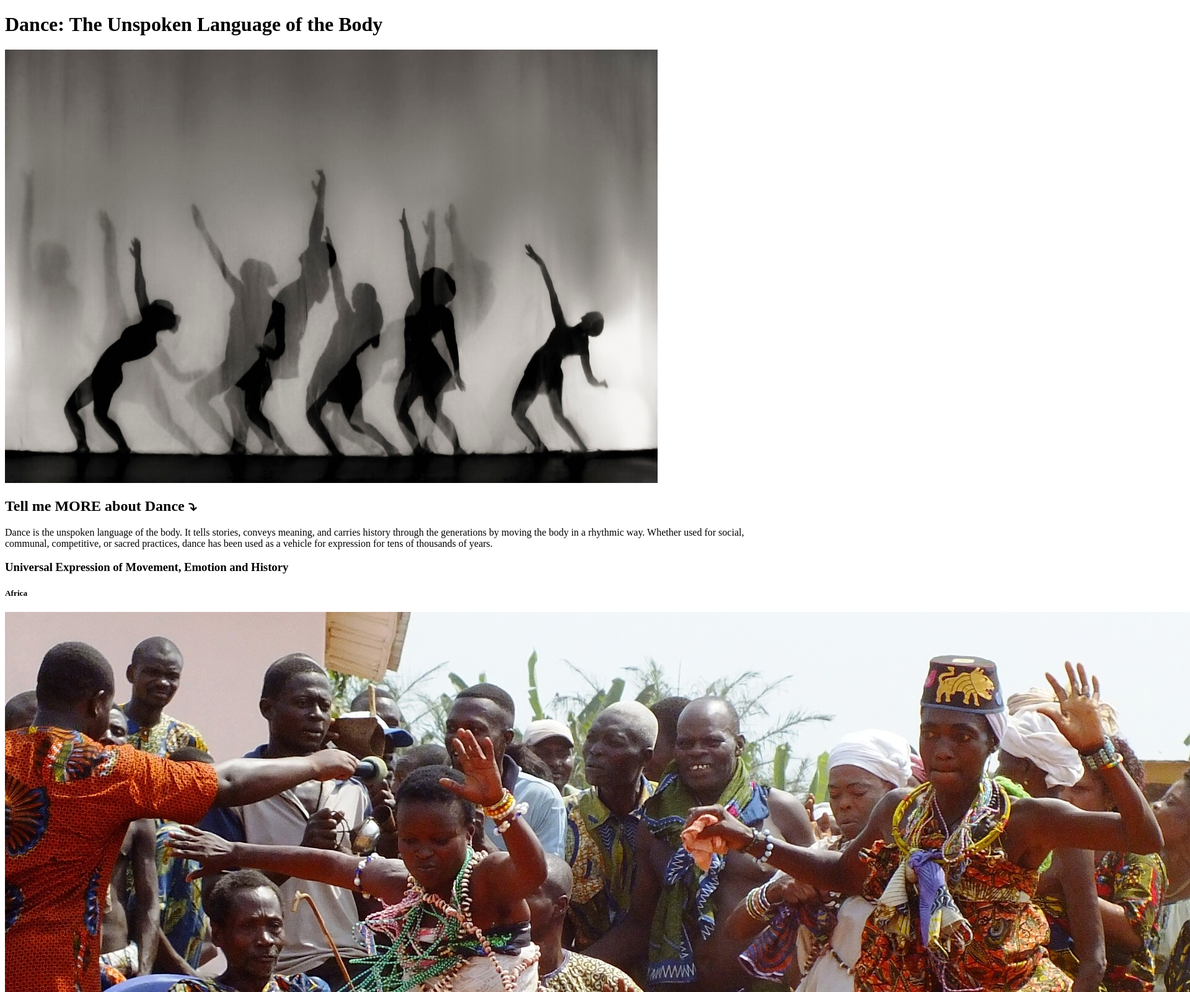
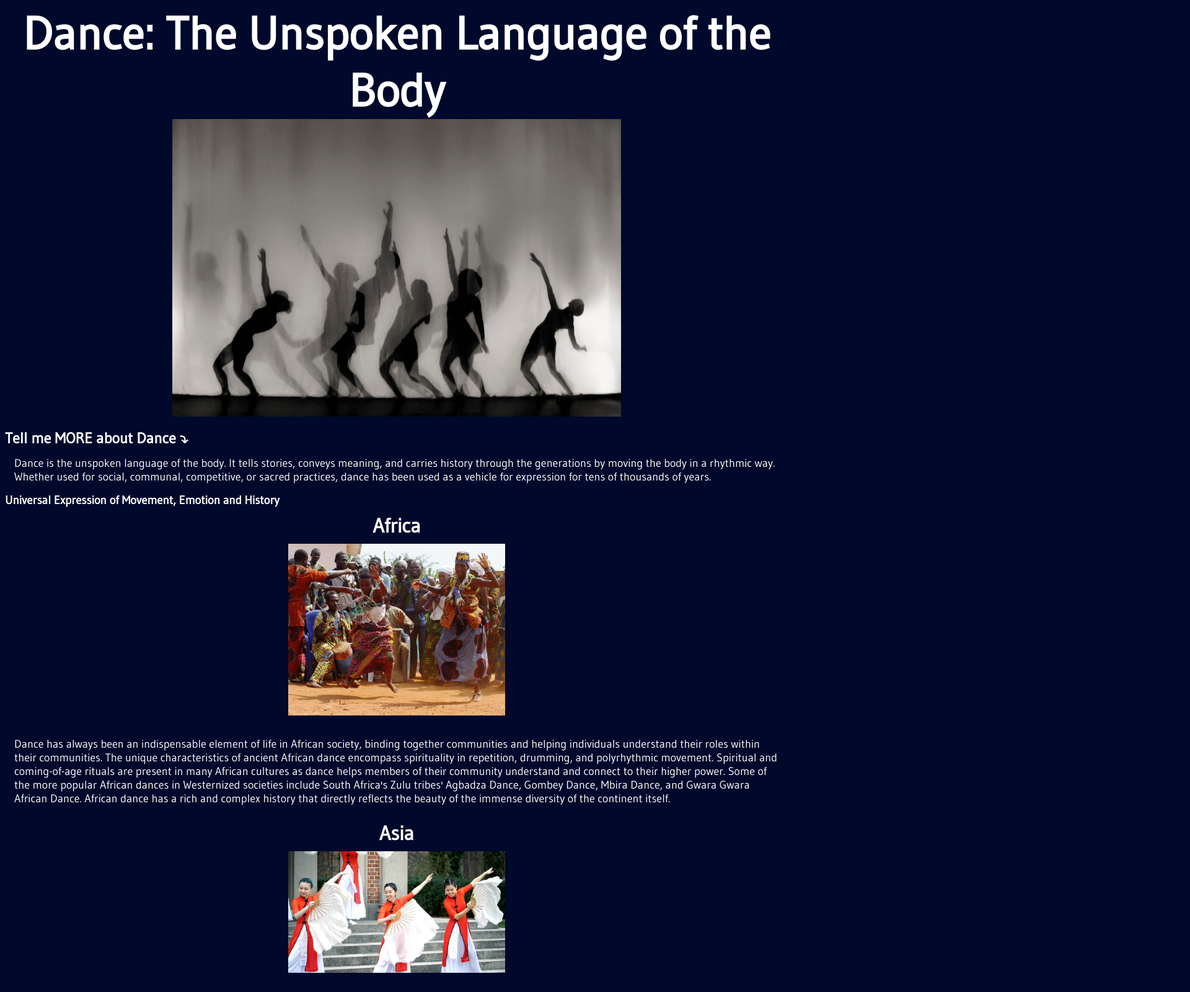
Before and after one commit to haylied/js-assignment-4-html-me-something-haylied., a website: page index.html in a window 1280 px wide. Shown: the top 1600 px of the page at 62% size, 1920 px wide, since content can reach past the window. Drawn offline with Linux system fonts and the light colour scheme.

Commit message:
Added some killer CSS styling

```diff
--- a/styles.css
+++ b/styles.css
@@ -1 +1,107 @@
 /* Write your CSS here! */
+* {
+  font-family: "Gudea", sans-serif;
+  color: white;
+  background-color: #00082b;
+  padding: 0;
+  margin: 0;
+}
+
+/* EVERY HEADER */
+.label {
+  font-size: 36px;
+  padding: 30px;
+}
+
+main {
+  display: flex;
+  flex-direction: column;
+}
+
+img {
+  width: 350px;
+  height: auto;
+  display: block;
+  margin-left: auto;
+  margin-right: auto;
+  padding-bottom: 20px;
+}
+
+body {
+  margin: 8px;
+  display: block;
+}
+
+#testP {
+  margin-left: 50px;
+  margin-right: 50px;
+}
+
+.main-text {
+  display: flex;
+  flex-direction: column;
+}
+
+#countries {
+  display: flex;
+  flex-direction: column;
+}
+
+.country {
+  text-align: center;
+  font-size: 32px;
+  font-weight: bold;
+  margin-bottom: 10px;
+  margin-top: 10px;
+}
+
+p {
+  padding: 15px;
+  font-size: 18px;
+}
+
+/* TOP CONTAINER */
+.top {
+  text-align: center;
+  padding: 30px;
+  margin: 15px;
+  height: 600px;
+  font-size: 50px;
+}
+
+/* TITLE */
+#mainHeading {
+  display: block;
+  margin-left: auto;
+  margin-right: auto;
+  margin-bottom: 25px;
+  align-items: center;
+  color: red;
+}
+
+/* ////////////////////// */
+/* TOP IMAGE */
+#header-img {
+  display: block;
+  margin-left: auto;
+  margin-right: auto;
+  width: fit-content;
+  height: 480px;
+  align-items: center;
+}
+
+/* HEADER ID */
+h1 {
+  font-size: 74px;
+  display: block;
+  text-align: center;
+}
+
+/* ////////////////////// */
+
+/* #tell-me-more {}
+} */
+
+.funParagraph {
+  color: green;
+}
```
